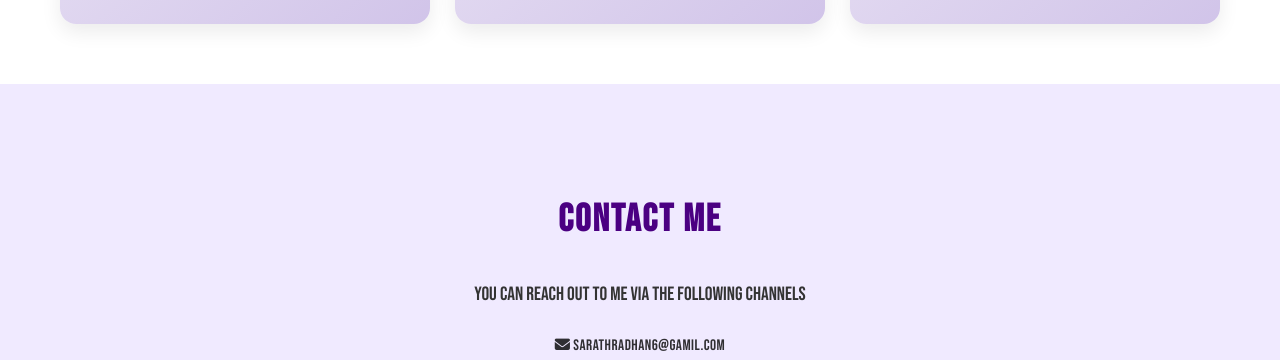
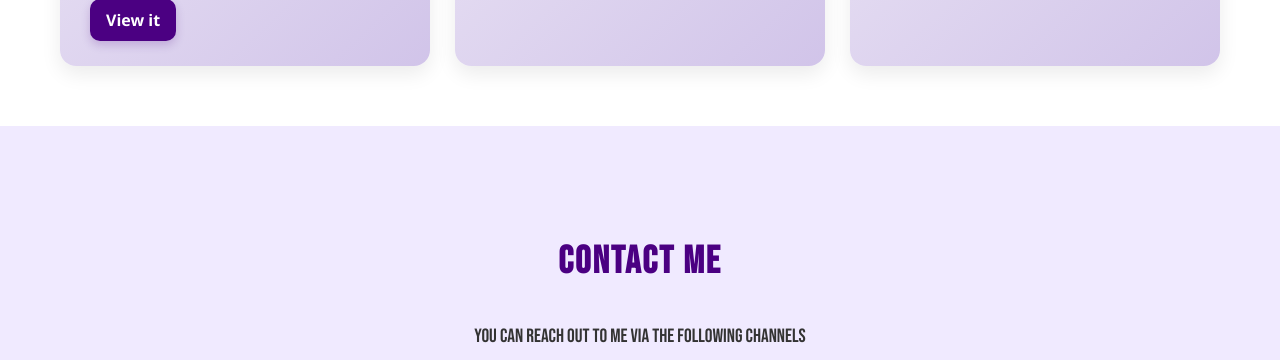
Before and after one commit to sarathradhan/personal-portfolio, a plain HTML site: page index.html in a window 1280 px wide. Shown: the part 2570-2930 px from the top of the page. Drawn offline with nearby package versions, Linux system fonts and the light colour scheme; a web font is replaced by a local one.

Commit message:
adding my Niche website link

```diff
--- a/index.html
+++ b/index.html
@@ -103,6 +103,9 @@
             A social media platform built with Node.js, Express, PostgreSQL, and EJS.
             Features include user authentication, profile management, following system, and live updates.
         </p>
+        <a href="https://social-media-app-ongt.onrender.com/" class="project-link">
+            View it
+        </a>
         </div>
 
         <div class="project-card">
```
